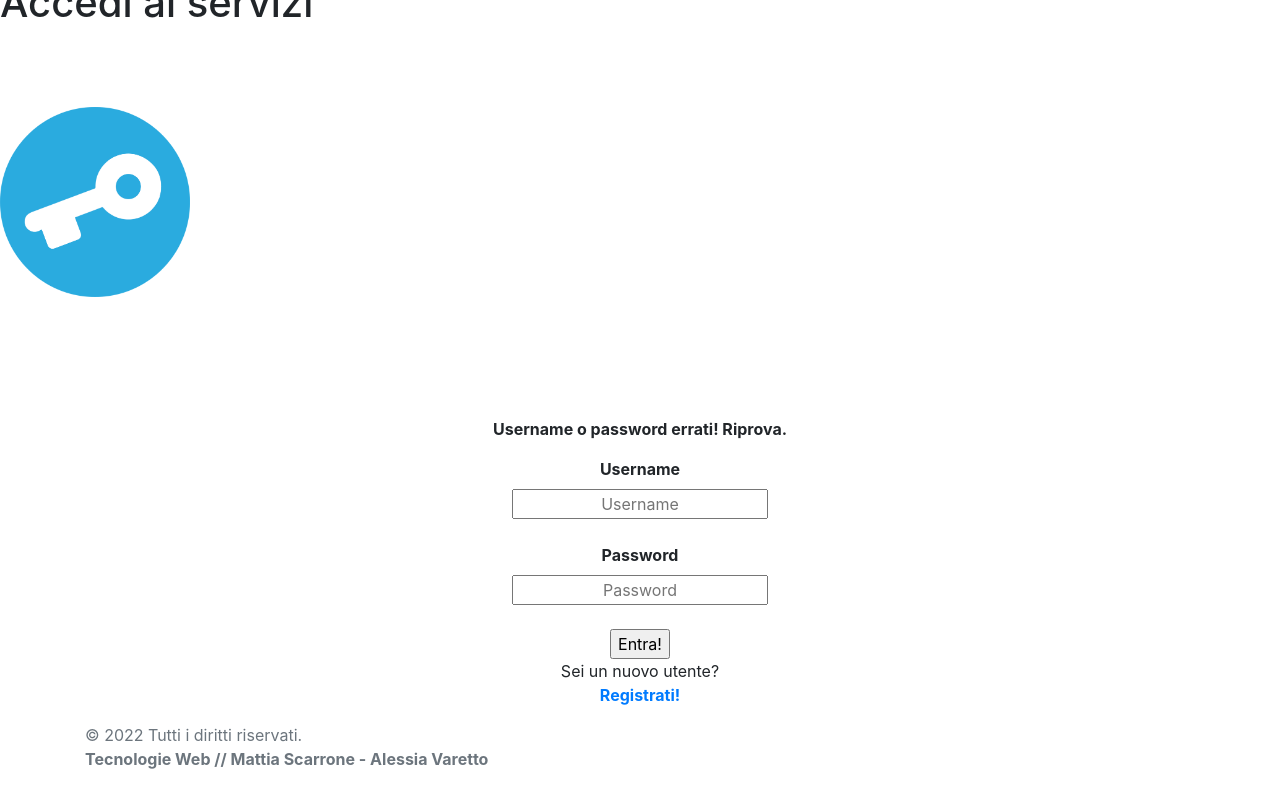
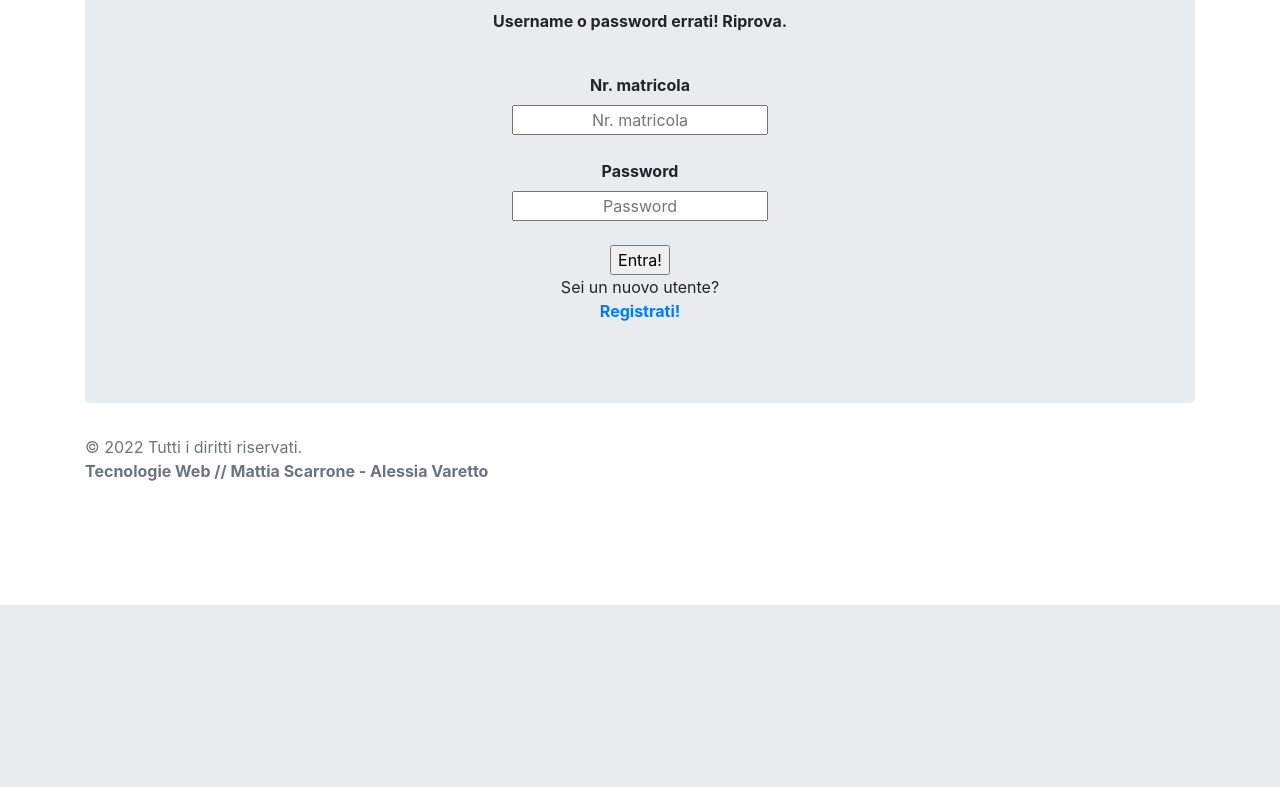
Before and after one commit to mejdanek/bibliotecauniversitaria, a PHP site: page /bibliotecauniversitaria/login.php in a window 1280 px wide. Shown: the part 195-982 px from the top of the page. After the commit the page ends 800 px from the top, so only its background shows below. Run offline with PHP 8.4, Linux system fonts and the light colour scheme; data comes from the database, SQL or seed files in the repository; data that the repository does not hold is empty.

Commit message:
correzione grafica

```diff
--- a/admin-login.html.php
+++ b/admin-login.html.php
@@ -41,7 +41,7 @@ include 'common/header.html';
 			<header>
 				<br>
 				<!--Titolo-->
-				<h1>Admin Area</h1><br><br><br>
+				<center><h1>Admin Area</h1></center><br><br><br>
 			</header>
 			<!--Inizio form-->
 			<div id="center">
--- a/admin-logout.html.php
+++ b/admin-logout.html.php
@@ -25,15 +25,14 @@ include 'common/header.html';
 
 	  <main role="main" class="container">
 		<div class="jumbotron">
+	<center>
 	<header>
-		<!--LogoICT-->
-		<a href="index.php"><img id="left" src="images/logo.png" width="200" alt="logo"
-				title="Logo#CPS/external link"></a>
 		<!--Titolo-->
 		<h1>Logout effettuato correttamente!<br><br> <img src="images/check.gif" alt="check" title="Check" width="100">
 		</h1><br>
 		<p id="p01"><a href="admin-login.html.php" title="internal link">Torna alla pagina di login</a></p>
 	</header>
+	</center>
 	<br><br><br><br><br>
 	</div>
 	</main>
--- a/login-wrong.html.php
+++ b/login-wrong.html.php
@@ -1,3 +1,13 @@
+<?php
+session_start(); // inizio la sessione
+if (isset($_SESSION["matricola"])) { // se la variabile di sessione è settata
+	$matricola = $_SESSION["matricola"]; // prendo la variabile di sessione
+	if (!empty($matricola)) { // se la variabile di sessione non è vuota
+		header("Location:user-page.php"); // reindirizzo l'utente alla home
+		exit;
+	}
+}
+?>
 <?php
 include 'common/header.html';
 ?>
@@ -23,30 +33,30 @@ include 'common/header.html';
 			</div>
 		</div>
 	</nav>
+
+
+	<main role="main" class="container">
+		<div class="jumbotron">
 			<header>
-		<br>
-		<!--LogoICT-->
-		<a href="index.php"><img id="left" src="images/logo.png" width="200" alt="logo"
-				title="Logo#CPS/external link"></a>
 				<!--Titolo-->
-		<h1>Accedi ai servizi</h1><br><br><br>
+				<center><h1>Accedi ai servizi</h1></center><br><br><br>
 			</header>
-	<!--Immagine dx-->
-	<div id="right"><img src="images/chiave.png" alt="chiave" title="Login" width="190"></div><br><br><br><br><br>
 			<!--Inizio form-->
 			<div id="center">
+			<p id="red"><b>Username o password errati! Riprova.</b></p>
 				<form action="login.php" method="post" name="login">
-			<fieldset>
-				<p id="red"><b>Username o password errati! Riprova.</b></p>
-				<label for="user"><b>Username</b></label><br>
-				<input type="text" id="user" name="user" placeholder="Username" required><br><br>
-				<label for="pwd"><b>Password</b></label><br>
-				<input type="password" id="pwd" name="pwd" placeholder="Password" required><br><br>
+					<fieldset><br>
+						<label for="matricola"><b>Nr. matricola</b></label><br>
+						<input type="text" id="matricola" name="matricola" placeholder="Nr. matricola" required><br><br>
+						<label for="password"><b>Password</b></label><br>
+						<input type="password" id="password" name="password" placeholder="Password" required><br><br>
 						<input type="submit" value="Entra!">
 					</fieldset>
 				</form>
 				<p id="p01">Sei un nuovo utente?<br><a href="registration.html.php"><b>Registrati!</b></a></p>
 			</div>
+		</div>
+	</main>
 
 	<?php
 	include 'common/footer.html';
--- a/login.html.php
+++ b/login.html.php
@@ -39,7 +39,7 @@ include 'common/header.html';
 		<div class="jumbotron">
 			<header>
 				<!--Titolo-->
-				<h1>Accedi ai servizi</h1><br><br><br>
+				<center><h1>Accedi ai servizi</h1></center><br><br><br>
 			</header>
 			<!--Inizio form-->
 			<div id="center">
--- a/login.php
+++ b/login.php
@@ -8,7 +8,10 @@ $conn = $database->getConnection();
 
 $matricola = $_POST['matricola'];
 $password = md5($_POST['password']);
-$sql = "SELECT matricola,password FROM utenti WHERE matricola='$matricola' AND password='$password'"; // seleziono dalla tabella admin la colonna username e password in cui i dati (username e password) corrispondono a quelli dell'utente
+$sql = "SELECT matricola,password FROM utenti WHERE matricola='$matricola' AND password='$password'";
+
+// seleziono dalla tabella admin la colonna username e password in cui i dati (username e password)
+// corrispondono a quelli dell'utente
 
 $stmt = $conn->prepare($sql);
 $stmt->execute();
--- a/logout.html.php
+++ b/logout.html.php
@@ -25,12 +25,14 @@ include 'common/header.html';
 	  </nav>
 	  <main role="main" class="container">
 		<div class="jumbotron">
+	<center>
 	<header>
 		<!--Titolo-->
 		<h1>Logout effettuato correttamente!<br><br> <img src="images/check.gif" alt="check" title="Check" width="100">
 		</h1><br>
 		<p id="p01"><a href="login.html.php" title="internal link">Torna alla pagina di login</a></p>
 	</header>
+	</center>
 	<br><br><br><br><br>
 		</div>
 	  </main>
--- a/stylesheets/style.css
+++ b/stylesheets/style.css
@@ -19,10 +19,11 @@ table td,th{
     text-align: center;
 }
 
-h2{
+h1, h2{
     margin-bottom: 20px;
     text-align: center;
 }
+
 
 fieldset *{
    text-align: center;
```
Also changed, not shown: admin-delete-user.php (+5 -2 lines), admin-login-wrong.html.php (+22 -10 lines), admin-login.php (+6 -3 lines), index.php (+5 -5 lines), registration.html.php (+0 -7 lines). Lines whose indentation alone changed are shown as unchanged.
